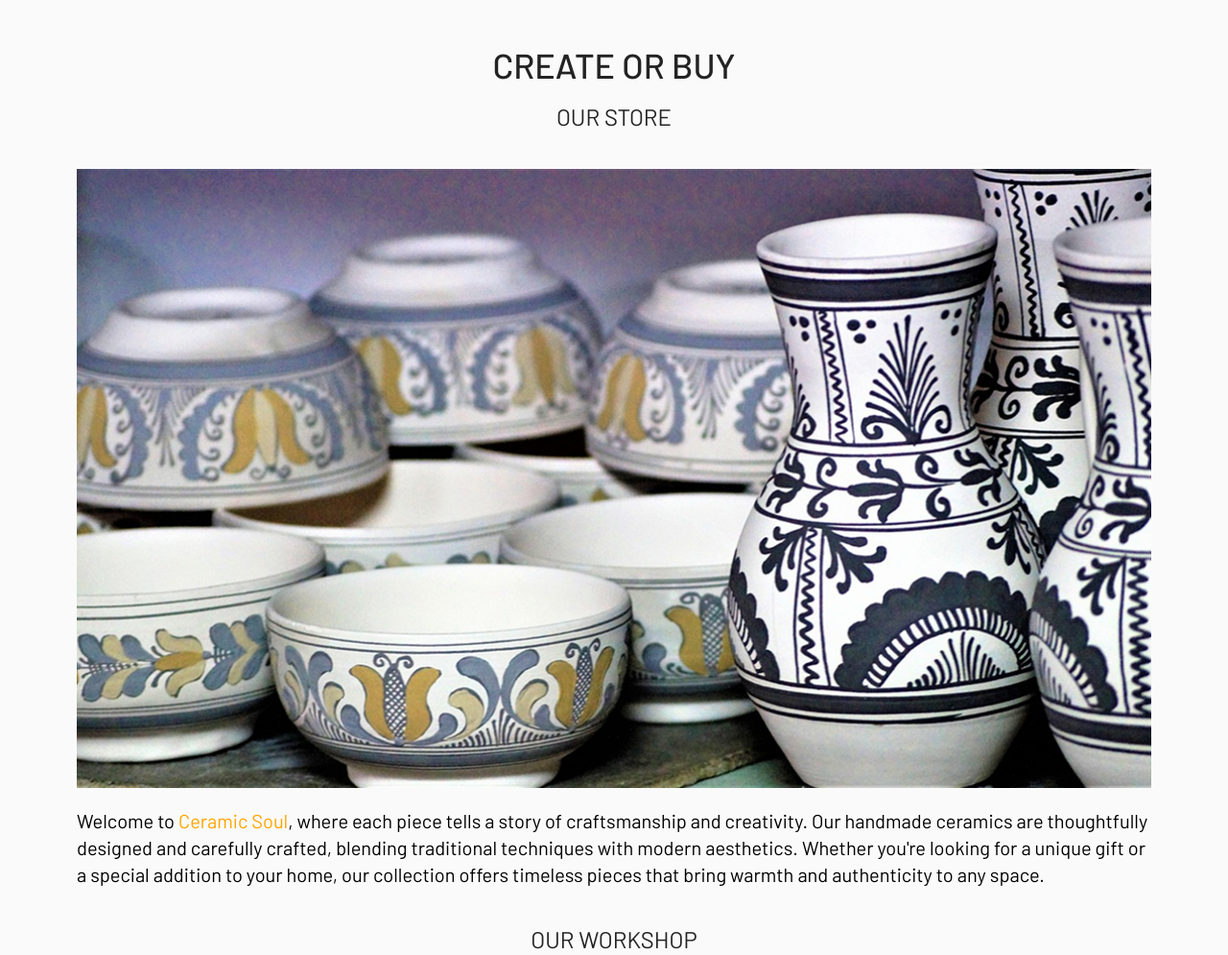
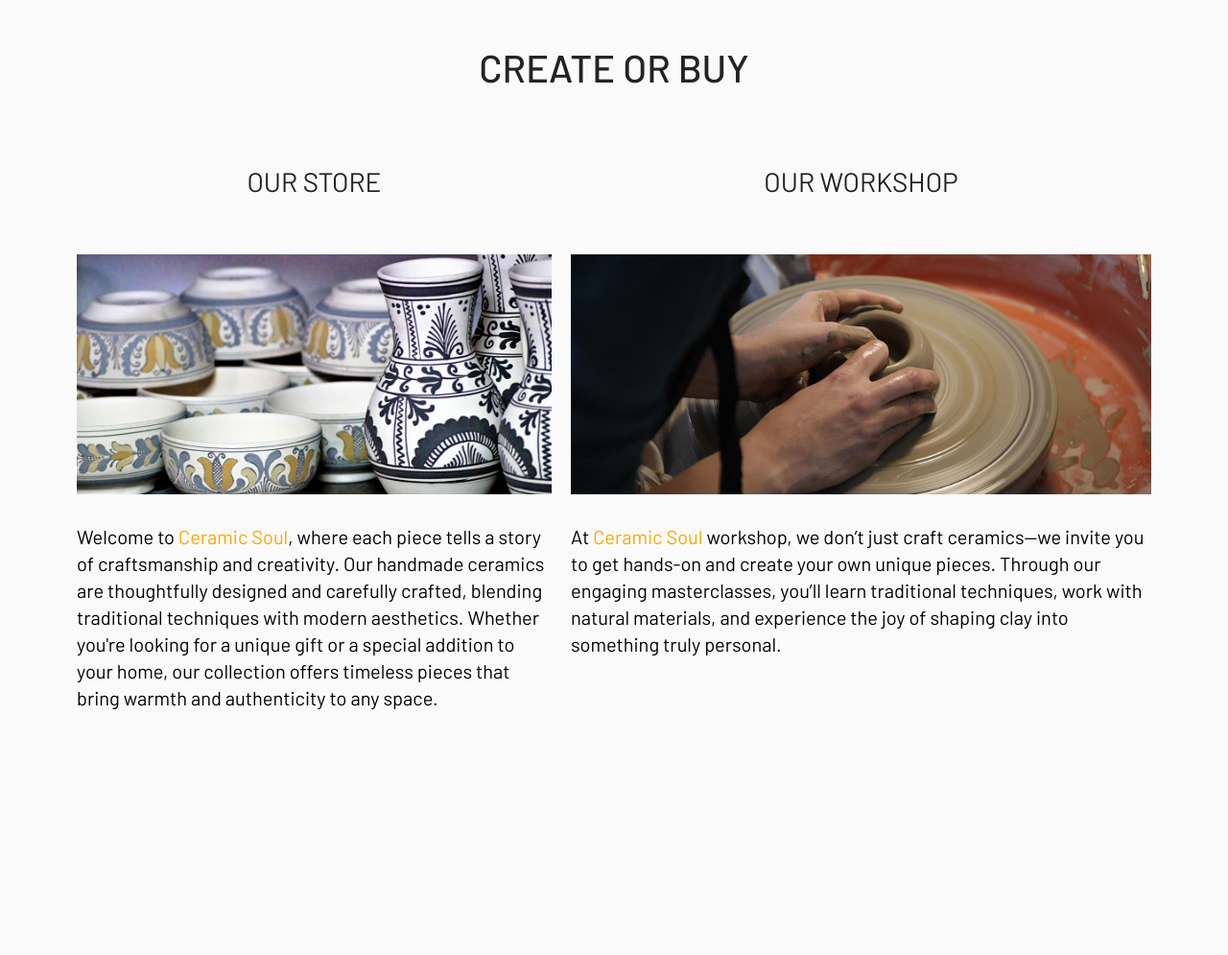
Before and after one commit to the-bloom-girl/PORTFOLIO, a website built with Vite: page index.html in a window 1280 px wide. Shown: the part 636-1631 px from the top of the page at 96% size. After the commit the page ends 1457 px from the top, so only its background shows below. Built offline with nearby package versions, Linux system fonts and the light colour scheme; files whose address does not match are found by name.

Commit message:
activities 1200-1920

```diff
--- a/index.html
+++ b/index.html
@@ -65,7 +65,7 @@
 
             <div class="activities">
                 <div class="activities__store">
-                    <h2 class="subtitle-h1 activities__subtitle">our store</h2>
+                    <h2 class="subtitle-h1 activities__subtitle"> <a href="#">our store</a></h2>
                     <img class="activities__img" src="/src/image/our_store.jpg" alt="ceramica_store">
                     <div class="activities__text">Welcome to <a href="#">Ceramic Soul</a>, where each piece
                         tells a story of
@@ -77,7 +77,7 @@
                 </div>
 
                 <div class="activities__workshop">
-                    <h2 class="subtitle-h1 activities__subtitle">our workshop</h2>
+                    <h2 class="subtitle-h1 activities__subtitle"><a href="#">our workshop</a></h2>
                     <img class="activities__img" src="/src/image/our_workshop.jpg" alt="ceramica_workshop">
                     <div class="activities__text">At <a href="#">Ceramic Soul</a> workshop, we don’t just
                         craft ceramics—we invite you
--- a/src/sass/blocks/activities.scss
+++ b/src/sass/blocks/activities.scss
@@ -11,6 +11,10 @@
     &__subtitle {
         margin-bottom: rem(40);
         text-align:center;
+        a {
+            text-decoration: none;
+            color: $dark;
+        }
     }
     &__img {
         margin: 0 auto;
@@ -37,3 +41,28 @@
         }
     }
 }
+@media (min-width: 1200px){
+    .activities {
+        display: flex;
+        justify-content: space-between;
+        gap:rem(20);
+        &__store {
+            width: 45%;
+        }
+        &__workshop{
+             width: 55%;
+        }
+        &__title {
+            margin-bottom: rem(80);
+        }
+        &__subtitle {
+             margin-bottom: rem(60);
+             font-size: rem(28);
+        }
+        &__img {
+            height: rem(250);
+            object-fit: cover;
+            margin-bottom: rem(30);
+        }
+    }
+}
--- a/src/sass/ui/titles.scss
+++ b/src/sass/ui/titles.scss
@@ -22,6 +22,11 @@ font-weight: 500;
         font-size: rem(36);
     }
 }
+@media (min-width: 1200px) {
+    .title-h1 {
+        font-size: rem(40);
+    }
+}
 
 .subtitle-h1 {
     @include title;
```
